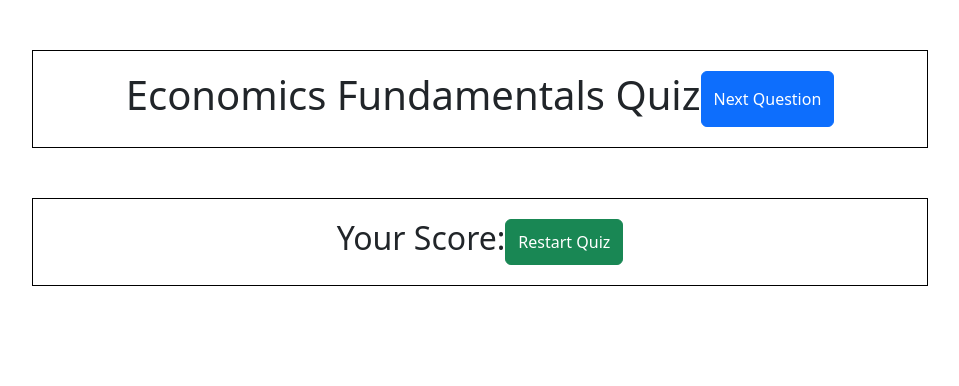
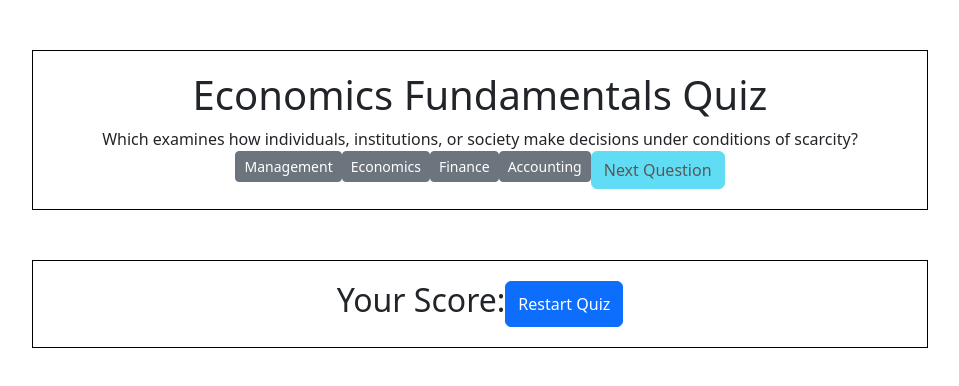
Before and after one commit to jesicag2/dom_essentials, a plain HTML site: page index.html in a window 1280 px wide. Shown: the whole page, without its empty margins (160-1119 px from the left). Drawn offline with nearby package versions, Linux system fonts and the light colour scheme.

Commit message:
added loadQuestion

```diff
--- a/app.js
+++ b/app.js
@@ -1,3 +1,10 @@
+const quizContainer = document.getElementById("quiz-container");
+const questionContainer = document.getElementById("question-container");
+const optionsContainer = document.getElementById("options-container");
+const scoreContainer = document.getElementById("score-container");
+const nextButton = document.getElementById("next-button");
+const restartButton = document.getElementById("restart-button");
+
 const quizData = [
     {
         question: "Which examines how individuals, institutions, or society make decisions under conditions of scarcity?",
@@ -35,3 +42,32 @@ const quizData = [
         answer: 2
     }
 ];
+
+let currentQuestionIndex = 0;
+// let score = 0;
+
+const currentQuestion = quizData[currentQuestionIndex];
+
+function loadQuestion() {
+    // disabled next button
+    nextButton.disabled = true;
+    // clears the previos question
+    optionsContainer.innerHTML = '';
+
+    // displays current question
+    questionContainer.textContent = currentQuestion.question;
+
+    // loops through each option for the current question
+    currentQuestion.options.forEach((option, index) => {
+        const optionButton = document.createElement("button"); // creates cutton for option
+        optionButton.classList.add("btn", "btn-secondary", "btn-sm")
+        optionButton.textContent = option; // sets button text to the option
+
+        // adds event for when a option is clicked
+        optionButton.addEventListener("click", () => selectOption(index));
+        // adds the option buttons to the option container
+        optionsContainer.appendChild(optionButton);
+    });
+};
+
+loadQuestion();
--- a/index.html
+++ b/index.html
@@ -12,24 +12,24 @@
     <!-- maybe add welcome message -->
 
     <!-- Quiz Container -->
-    <div id="quizContainer">
+    <div id="quiz-container">
         <h1>Economics Fundamentals Quiz</h1>
 
-        <div id="questionContainer"></div>
-        <div id="optionsContainer"></div>
+        <div id="question-container"></div>
+        <div id="options-container"></div>
 
-        <button id="nextButton" type="button" class="btn btn-primary">Next Question</button>
+        <button id="next-button" type="button" class="btn btn-info">Next Question</button>
     </div>
 
     <!-- Score Container -->
-    <div id="scoreContainer">
+    <div id="score-container">
         <h2>Your Score:</h2>
         <p id="score"></p>
 
-        <button id="restartButton" type="button" class="btn btn-success">Restart Quiz</button>
+        <button id="restart-button" type="button" class="btn btn-primary">Restart Quiz</button>
     </div>
 
-
+    <script src="app.js"></script>
     <script src="https://cdn.jsdelivr.net/npm/bootstrap@5.3.7/dist/js/bootstrap.bundle.min.js" integrity="sha384-ndDqU0Gzau9qJ1lfW4pNLlhNTkCfHzAVBReH9diLvGRem5+R9g2FzA8ZGN954O5Q" crossorigin="anonymous"></script>
 </body>
 </html>
--- a/styles.css
+++ b/styles.css
@@ -1,4 +1,4 @@
-#quizContainer, #scoreContainer {
+#quiz-container, #score-container {
     background-color: white;
     width: 70%;
     margin: 50px auto;
```
